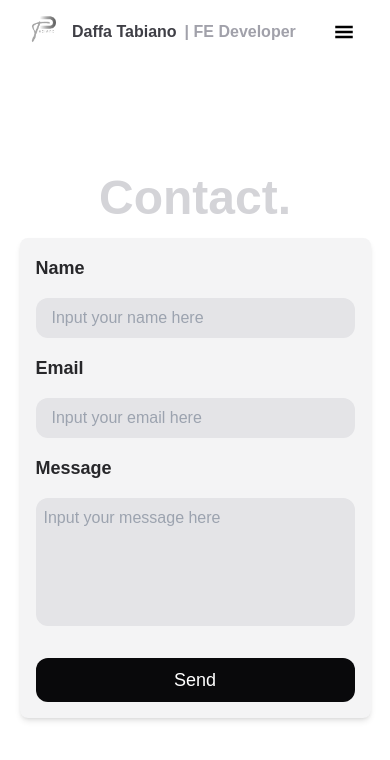
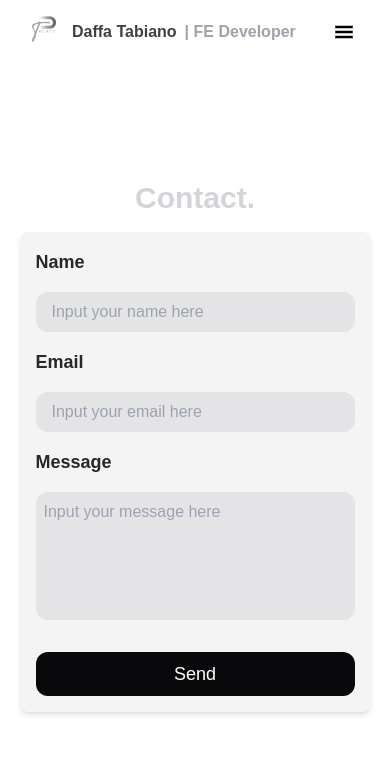
Before and after one commit to daffatabiano/assessment_febe, a Next.js app: page /contact in a window 390 px wide. Shown: the top 760 px of the page. Built offline with nearby package versions, Linux system fonts and the light colour scheme.

Commit message:
fix(contact): size contact title fixing

```diff
--- a/src/pages/contact/index.tsx
+++ b/src/pages/contact/index.tsx
@@ -60,7 +60,7 @@ const Page = () => {
   return (
     <div className="w-full h-screen flex justify-center items-center flex-col mt-8">
       <Toaster />
-      <h1 className="text-5xl font-extrabold text-balance text-center text-zinc-300 dark:text-zinc-900">
+      <h1 className="text-3xl md:text-5xl font-extrabold text-balance text-center text-zinc-300 dark:text-zinc-900">
         Contact.
       </h1>
       <Form onSubmit={submitForm} />
```
